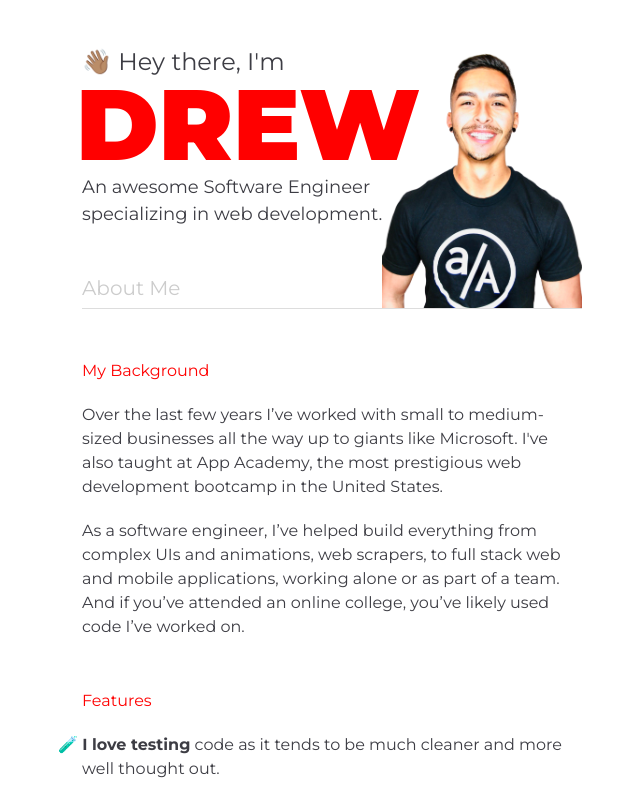
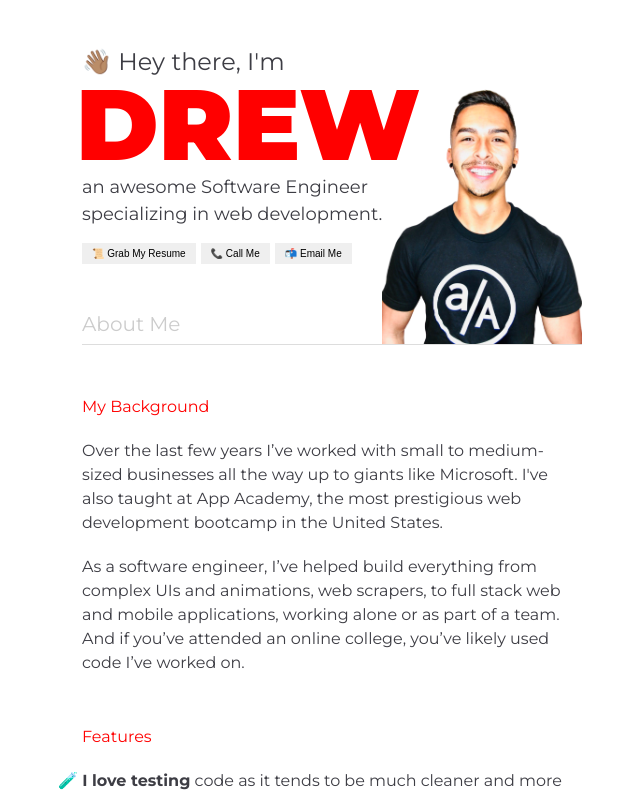
Before and after one commit to drewrodrigues/thesimpledev.github.io, a React (Create React App) app: page / in a window 1280 px wide. Shown: the top 796 px of the page, without its empty margins (308-948 px from the left). Built offline with nearby package versions, Linux system fonts and the light colour scheme.

Commit message:
Add buttons

```diff
--- a/src/App.scss
+++ b/src/App.scss
@@ -128,3 +128,11 @@ body {
   right: 0;
   //border-radius: 100%;
 }
+
+button {
+  margin-top: 15px;
+  margin-right: 5px;
+  border: none;
+  padding: 5px 10px;
+  font-size: 10px;
+}
--- a/src/App.tsx
+++ b/src/App.tsx
@@ -28,9 +28,11 @@ function App() {
         <aside className="jumbo__aside">
           <h3>👋🏽 Hey there, I'm</h3>
           <h1>DREW</h1>
-          <h2>An awesome Software Engineer specializing in web development.</h2>
+          <h2>an awesome Software Engineer specializing in web development.</h2>
 
-          {/*<img src={me} alt="Me" />*/}
+          <button>📜 Grab My Resume</button>
+          <button>📞 Call Me</button>
+          <button>📬 Email Me</button>
 
           <h4 className="section__header with--me">
             About Me
```
